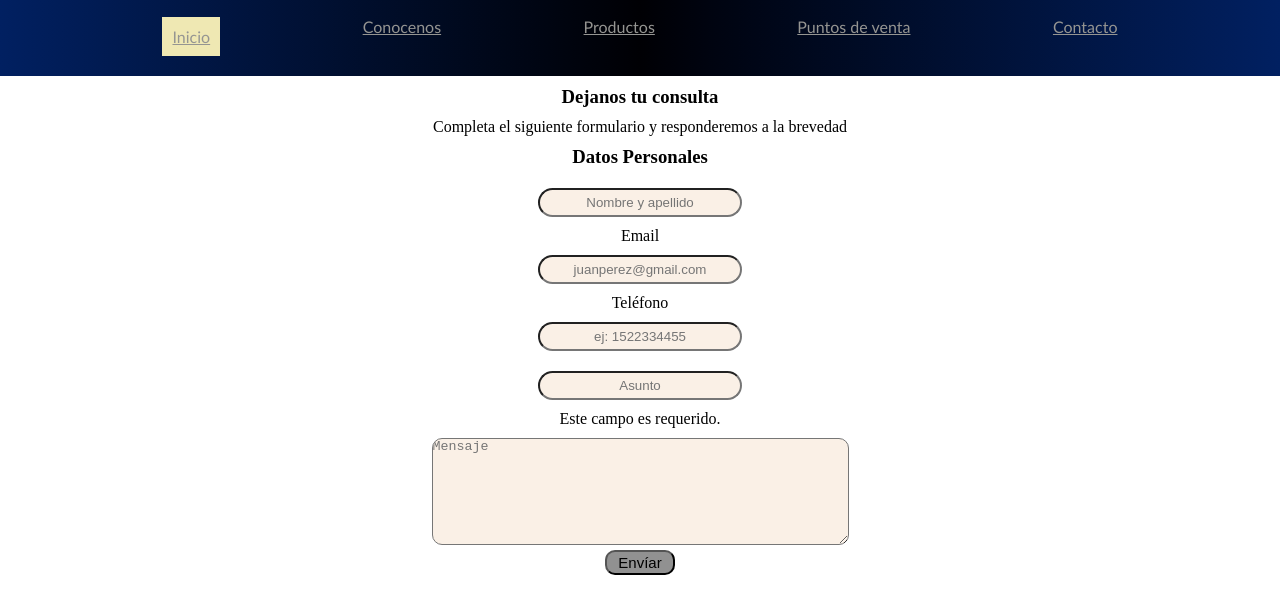
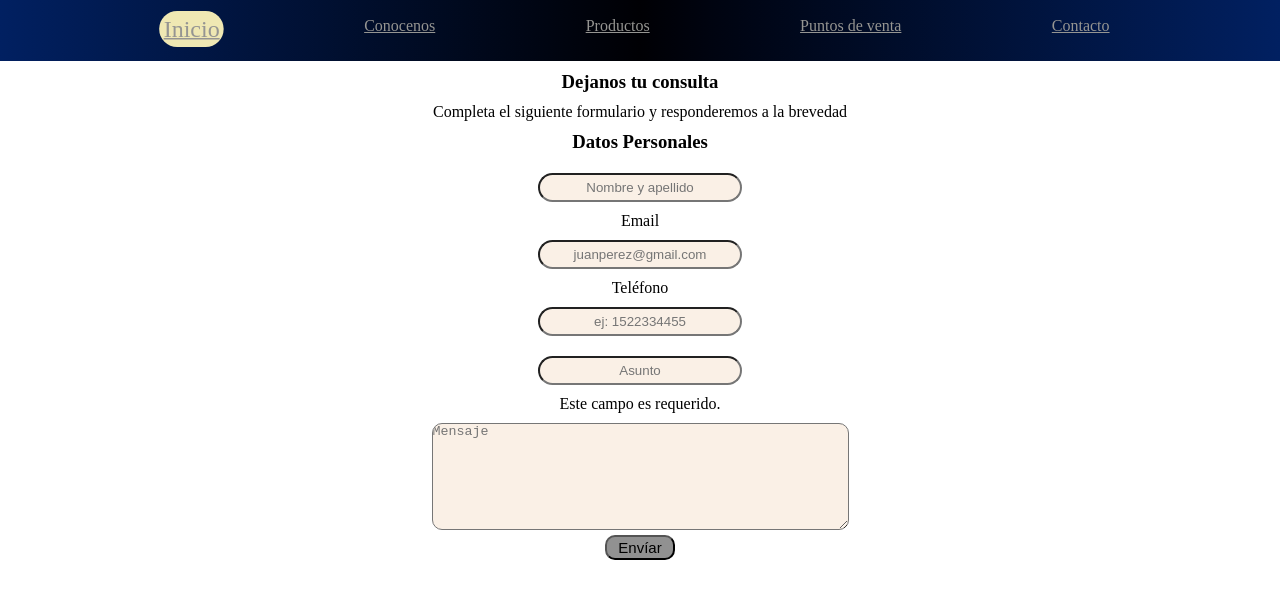
Before and after one commit to lucasjontade/ProyectoFinal-2, a plain HTML site: page contacto.html in a window 1280 px wide. In both pictures the pointer is over the item "Inicio". Shown: the part 207-800 px from the top of the page. Drawn offline with Linux system fonts and the light colour scheme.

Commit message:
agregue transformaciones

```diff
--- a/css/style.css
+++ b/css/style.css
@@ -52,13 +52,14 @@
   display: flex;
   flex-direction: row;
   justify-content: space-evenly;
-  font-family: 'Gill Sans', 'Gill Sans MT', Calibri, 'Trebuchet MS', sans-serif;
   list-style-type: none;
 }
 
 .nav ul li:hover {
   background-color: rgb(239, 232, 179);
-  padding: 10px;
+  transform: scale(1.5);
+  padding: 3px;
+  border-radius: 15px;
 }
 
 .banner {
@@ -96,7 +97,7 @@
 }
 
 .footer ul li img:hover {
-  padding: 5px;
+  transform: scale(1.5);
 }
 
 .contenido {
@@ -224,6 +225,7 @@
 .form button:hover {
   background-color: rgb(0, 0, 0);
   color: white;
+  transform: scale(1.2);
 }
 
 .body2 {
```
